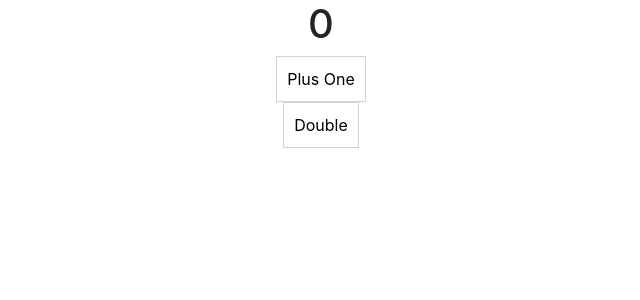
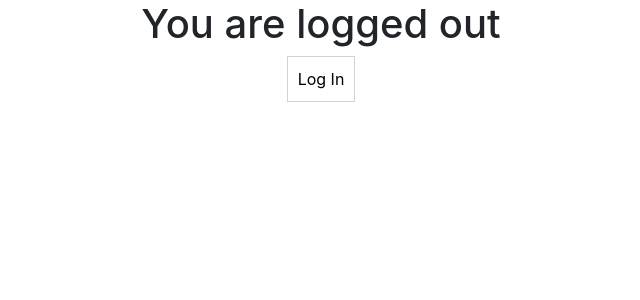
Before and after one commit to Gurkchilli/React, a React (Create React App) app: page / in a window 1280 px wide. Shown: the top 300 px of the page, without its empty margins (319-959 px from the left). Built offline with nearby package versions, Linux system fonts and the light colour scheme.

Commit message:
practice in conditional rendering, if you are logged in or out

```diff
--- a/src/App.js
+++ b/src/App.js
@@ -4,24 +4,15 @@ class App extends Component {
   constructor() {
     super();
     this.state = {
-      count: 0,
+      isLoggedIn: false,
     };
-    this.handleClickInc = this.handleClickInc.bind(this);
-    this.handleClickDouble = this.handleClickDouble.bind(this);
+    this.handleClick = this.handleClick.bind(this);
   }
 
-  handleClickInc() {
+  handleClick() {
     this.setState((prevState) => {
       return {
-        count: prevState.count + 1,
-      };
-    });
-  }
-
-  handleClickDouble() {
-    this.setState((prevState) => {
-      return {
-        count: prevState.count * 2,
+        isLoggedIn: !prevState.isLoggedIn,
       };
     });
   }
@@ -29,9 +20,10 @@ class App extends Component {
   render() {
     return (
       <div>
-        <h1>{this.state.count}</h1>
-        <button onClick={this.handleClickInc}>Plus One</button>
-        <button onClick={this.handleClickDouble}>Double</button>
+        <h1>You are logged {this.state.isLoggedIn ? "in" : "out"}</h1>
+        <button onClick={this.handleClick}>
+          Log {this.state.isLoggedIn ? "Out" : "In"}
+        </button>
       </div>
     );
   }
```
